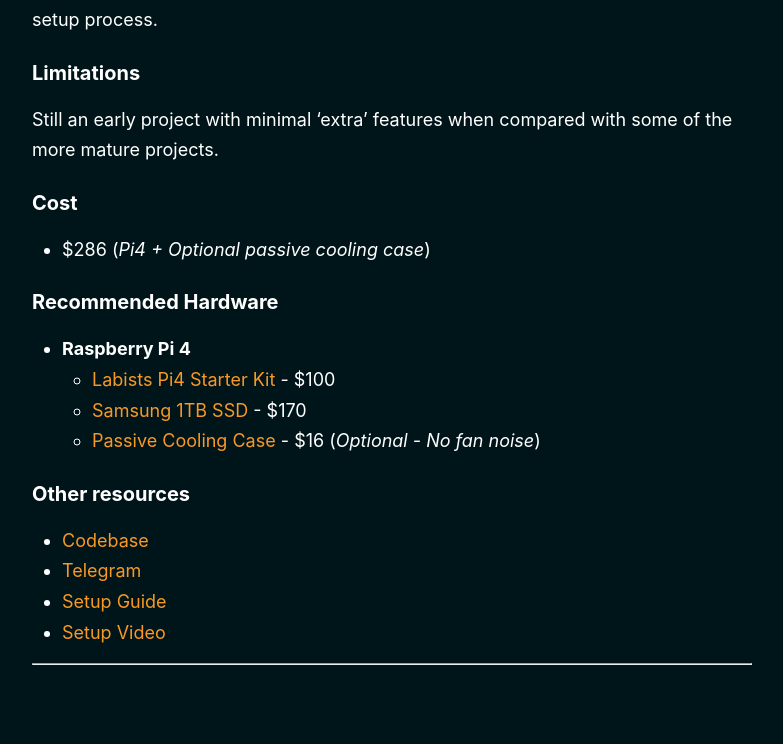
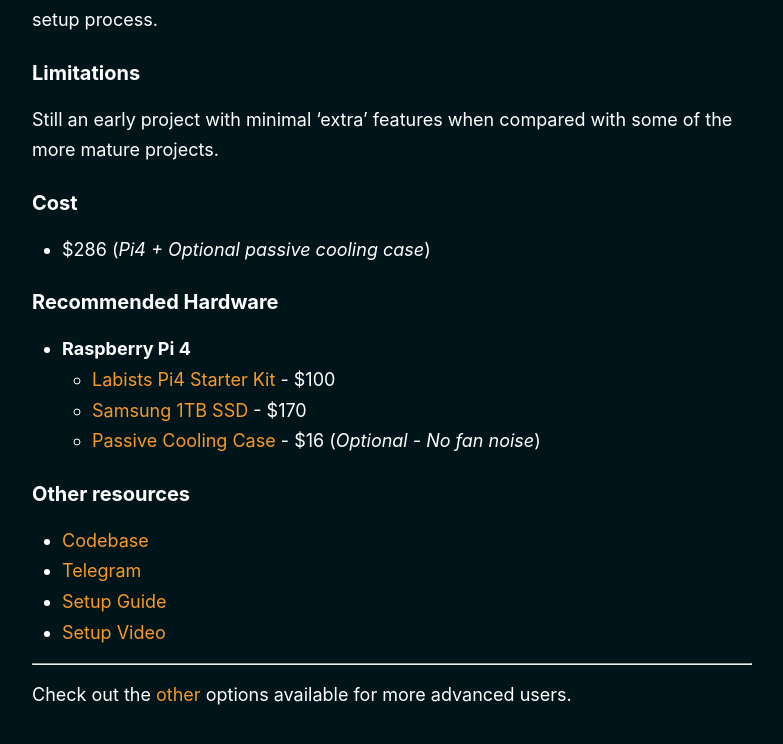
Before and after one commit to BitcoinQnA/node-guide, a Jekyll site: the page built from _pages/doityourself.md, in a window 1280 px wide and 900 px high, scrolled down 8310 px. Shown: the top 744 px of the window, without its empty margins (248-1031 px from the left). Built offline with Jekyll 4.4.1, drawn with Linux system fonts in a browser that asks for light colours.

Commit message:
Update doityourself.md

```diff
--- a/_pages/doityourself.md
+++ b/_pages/doityourself.md
@@ -239,3 +239,5 @@
 * [Setup Video](https://www.youtube.com/watch?v=fppmhqjqh2E)
 
 ***
+
+Check out the [other](/other) options available for more advanced users.
```
